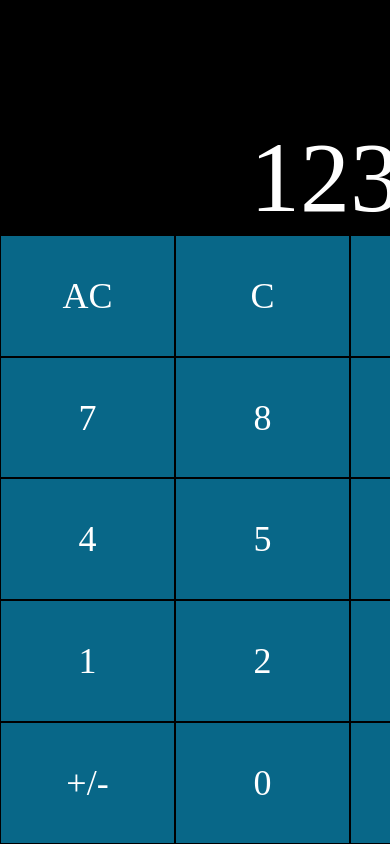
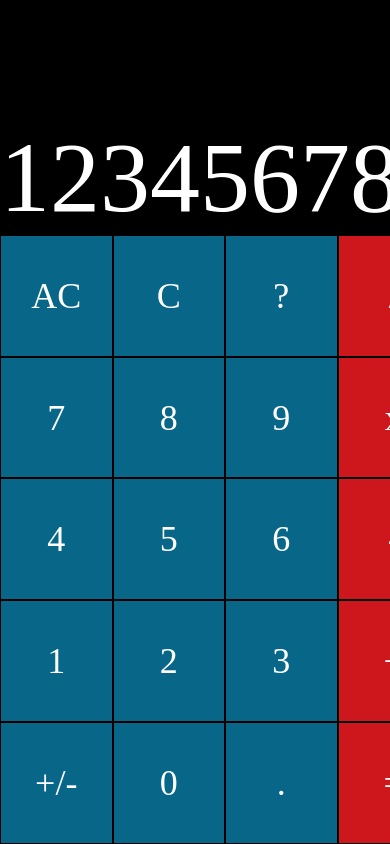
Before and after one commit to oscaramos/calculator, a React (Create React App) app: page / in a window 390 px wide. Built offline with nearby package versions, Linux system fonts and the light colour scheme.

Commit message:
Mobile better representation + Refactor

```diff
--- a/src/App.css
+++ b/src/App.css
@@ -14,7 +14,13 @@
   margin: 0 auto;
   width: 700px;
   height: 100%;
-  background: red;
+}
+
+@media only screen and (max-width: 1000px) {
+  .calculator {
+    width: 100%;
+    background-color: lightblue;
+  }
 }
 
 .calculator > .screen {
@@ -28,15 +34,14 @@
 }
 
 .screen > .screen-text {
-  color: white;
   font-family: Quicksand, serif;
   font-size: 100px;
+  color: white;
 }
 
 .calculator > .keys {
   grid-row: 2 / span 5;
   grid-column: 1 / span 4;
-  background: green;
   display: grid;
   grid-template-rows: repeat(5, auto);
   grid-template-columns: repeat(4, auto);
@@ -48,7 +53,6 @@
   display: grid;
   grid-template-rows: repeat(1, auto);
   grid-template-columns: repeat(3, auto);
-  background: red;
 }
 
 .keys > .numeric {
@@ -65,18 +69,19 @@
   display: grid;
   grid-template-rows: repeat(5, auto);
   grid-template-columns: repeat(1, auto);
-  color: yellow;
 }
 
 .key {
+  border: 1px solid #000000;
+  box-sizing: border-box;
+
   font-family: Quicksand, serif;
   font-size: 36px;
   color: #FFFFFF;
+
   display: flex;
   align-items: center;
   justify-content: center;
-  border: 1px solid #000000;
-  box-sizing: border-box;
 }
 
 .key > span {
```
